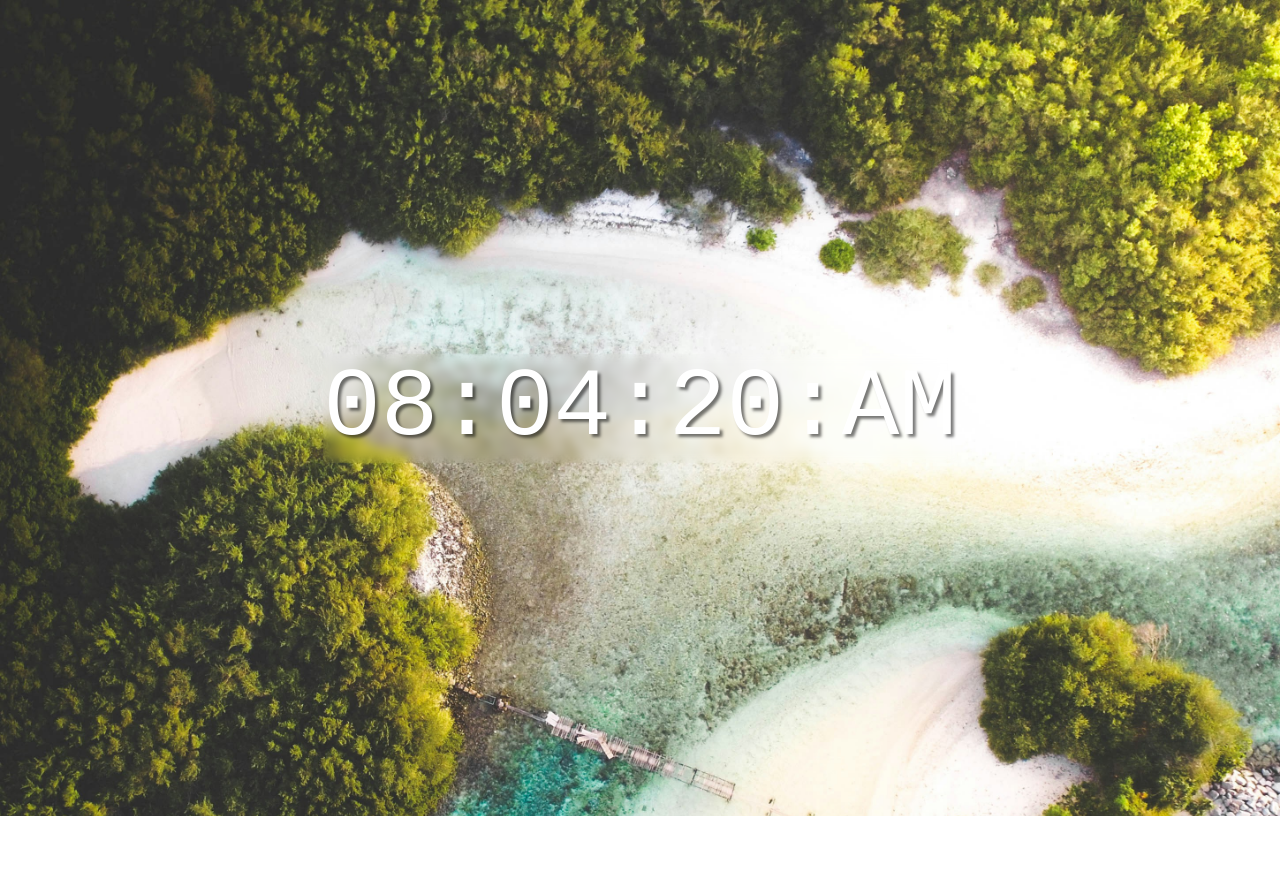
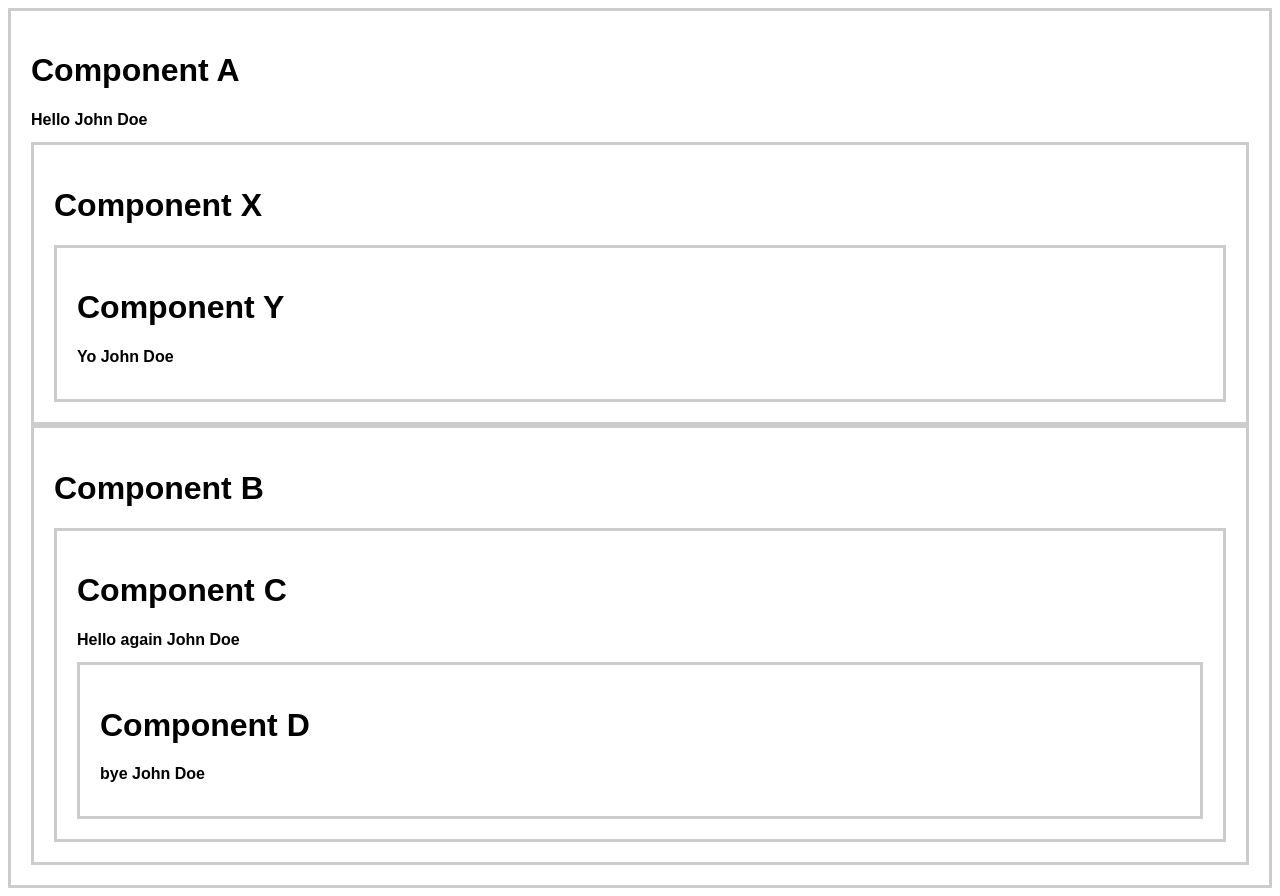
Before and after one commit to pasankg/vite-react-101, a React (Vite) app: page / in a window 1280 px wide. Before the commit the page ends 816 px from the top, so only its background shows below. Built offline with nearby package versions, Linux system fonts and the light colour scheme.

Commit message:
useContext Example

```diff
--- a/src/App.jsx
+++ b/src/App.jsx
@@ -19,8 +19,8 @@
 // import TodoList from "./TodoList/TodoList";
 // import UseEffectCounter from "./UseEffectCounter";
 // import WindowComponent from "./WindowComponent";
-
-import DigitalClock from "./Clock/DigitalClock";
+// import DigitalClock from "./Clock/DigitalClock";
+import ComponentA from "./ContextExample/ComponentA";
 
 function App() {
   // return (
@@ -101,7 +101,9 @@ function App() {
 
   // return <WindowComponent/>
 
-  return <DigitalClock/>
+  // return <DigitalClock/>
+
+  return <ComponentA/>
 }
 
 export default App;
--- /dev/null
+++ b/src/ContextExample/Component.css
@@ -0,0 +1,8 @@
+.box {
+ border: 3px solid #ccc;
+ padding: 20px;
+}
+
+h2 {
+ font-size: 1rem;
+}
--- /dev/null
+++ b/src/ContextExample/ComponentA.jsx
@@ -0,0 +1,43 @@
+// useContext() = React Hook that allows you to share values
+//                between multiple levels of components
+//                without passing props through each level
+//                Only works from Parent to Child.
+//
+
+// PROVIDER COMPONENT
+// 1. import {createContext} from 'react';
+// 2. export const MyContext = createContext();
+// 3. <MyContext.Provider value={value}>
+//      <Child />
+//    </MyContext.Provider>
+
+// CONSUMER COMPONENTS
+// 1. import React, { useContext } from 'react';
+//    import { MyContext } from './ComponentA';
+// 2. const value = useContext(MyContext);
+
+import { createContext, useState } from "react";
+import ComponentB from "./ComponentB";
+import ComponentX from "./ComponentX";
+import "./Component.css";
+
+// Prepare new context of User to export.
+// This will be the provider component.
+export const userContext = createContext();
+
+function ComponentA() {
+  const [user, setUser] = useState("John Doe");
+
+  return (
+    <div className="box">
+      <h1>Component A</h1>
+      <h2>{`Hello ${user}`}</h2>
+      <userContext.Provider value={user}>
+        <ComponentX />
+        <ComponentB />
+      </userContext.Provider>
+    </div>
+  );
+}
+
+export default ComponentA;
--- /dev/null
+++ b/src/ContextExample/ComponentB.jsx
@@ -0,0 +1,16 @@
+import React, { useState } from "react";
+
+// This is a consumer context of provider ComponentA.
+import ComponentC from "./ComponentC";
+
+function ComponentB() {
+  return (
+    <div className="box">
+      <h1>Component B</h1>
+      <ComponentC/>
+    </div>
+
+  );
+}
+
+export default ComponentB;
--- /dev/null
+++ b/src/ContextExample/ComponentC.jsx
@@ -0,0 +1,18 @@
+import React, { useContext, useState } from "react";
+
+import { userContext } from "./ComponentA";
+import ComponentD from "./ComponentD";
+
+function ComponentC() {
+  const user = useContext(userContext);
+
+  return (
+    <div className="box">
+      <h1>Component C</h1>
+      <h2>{`Hello again ${user}`}</h2>
+      <ComponentD/>
+    </div>
+  );
+}
+
+export default ComponentC;
--- /dev/null
+++ b/src/ContextExample/ComponentD.jsx
@@ -0,0 +1,18 @@
+import React, { useContext, useState } from "react";
+
+// import the context from Component A.
+import { userContext } from "./ComponentA";
+
+function ComponentD() {
+
+ const user = useContext(userContext);
+
+  return (
+    <div className="box">
+      <h1>Component D</h1>
+      <h2>{`bye ${user}`}</h2>
+    </div>
+  );
+}
+
+export default ComponentD;
--- /dev/null
+++ b/src/ContextExample/ComponentX.jsx
@@ -0,0 +1,13 @@
+import React, { useState } from "react";
+import ComponentY from "./ComponentY";
+
+function ComponentX() {
+  return (
+    <div className="box">
+      <h1>Component X</h1>
+      <ComponentY/>
+    </div>
+  );
+}
+
+export default ComponentX;
--- /dev/null
+++ b/src/ContextExample/ComponentY.jsx
@@ -0,0 +1,18 @@
+import React, { useContext, useState } from "react";
+
+// import the context from Component A.
+import { userContext } from "./ComponentA";
+
+function ComponentY(props) {
+
+ const user = useContext(userContext);
+
+  return (
+    <div className="box">
+      <h1>Component Y</h1>
+      <h2>{`Yo ${user}`}</h2>
+    </div>
+  );
+}
+
+export default ComponentY;
```
